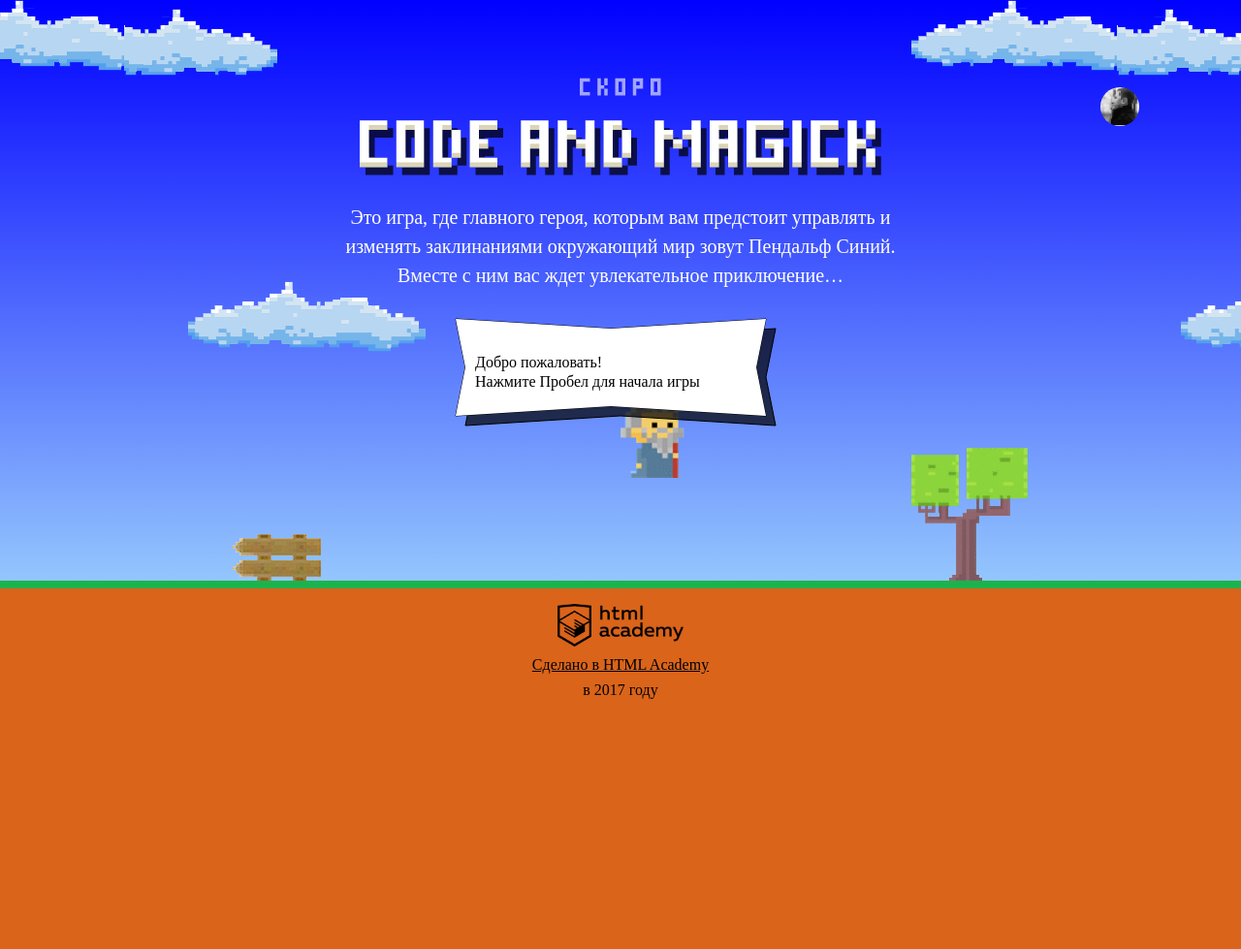
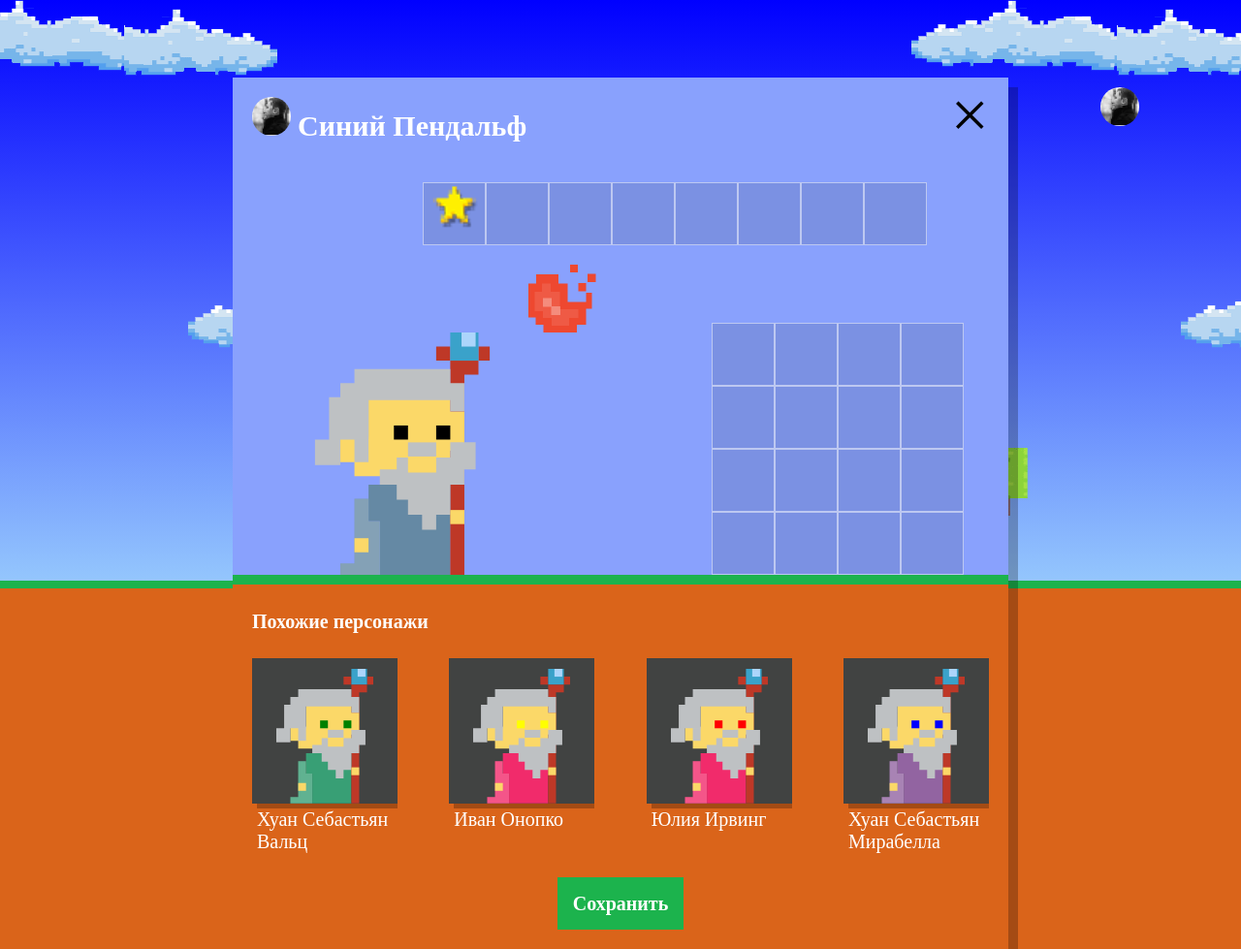
Before and after one commit to chuchi666/692341-code-and-magick, a website: page index.html in a window 1280 px wide. Shown: the whole page at 97% size. Before the commit the page ends 800 px from the top, so only its background shows below. Drawn offline with Linux system fonts and the light colour scheme; a web font is replaced by a local one.

Commit message:
module3-task1: random wizards generation implemented

```diff
--- a/index.html
+++ b/index.html
@@ -202,6 +202,7 @@
 </script>
 <script src="js/stat.js"></script>
 <script src="js/game.js"></script>
+<script src='js/setup.js'></script>
 
 </body>
 </html>
--- /dev/null
+++ b/js/setup.js
@@ -0,0 +1,60 @@
+'use strict';
+
+var userDialog = document.querySelector('.setup');
+userDialog.classList.remove('hidden');
+
+var FIRST_NAME = ['Иван', 'Хуан Себастьян', 'Мария', 'Кристоф', 'Виктор', 'Юлия', 'Люпита', 'Вашингтон'];
+var SECOND_NAME = ['да Марья', 'Верон', 'Мирабелла', 'Вальц', 'Онопко', 'Топольницкая', 'Нионго', 'Ирвинг'];
+
+var COAT_COLOR = ['rgb(101, 137, 164)', 'rgb(241, 43, 107)', 'rgb(146, 100, 161)', 'rgb(56, 159, 117)', 'rgb(215, 210, 55)', 'rgb(0, 0, 0)'];
+var EYES_COLOR = ['black', 'red', 'blue', 'yellow', 'green'];
+
+var getRandElement = function (arr) {
+  return arr[Math.round((arr.length - 1) * Math.random())];
+};
+
+var getRandName = function () {
+  return getRandElement(FIRST_NAME) + ' ' + getRandElement(SECOND_NAME);
+};
+
+var getRandomWizard = function () {
+  var wizard = {
+    name: getRandName(),
+    coatColor: getRandElement(COAT_COLOR),
+    eyesColor: getRandElement(EYES_COLOR)
+  };
+  return wizard;
+};
+
+var getWizards = function (amount) {
+  var wizards = [];
+  for (var i = 0; i < amount; i++) {
+    wizards[i] = getRandomWizard();
+  }
+  return wizards;
+};
+
+var similarListElement = userDialog.querySelector('.setup-similar-list');
+
+var similarWizardTemplate = document.querySelector('#similar-wizard-template')
+    .content
+    .querySelector('.setup-similar-item');
+
+var renderWizard = function (wizard) {
+  var wizardElement = similarWizardTemplate.cloneNode(true);
+
+  wizardElement.querySelector('.setup-similar-label').textContent = wizard.name;
+  wizardElement.querySelector('.wizard-coat').style.fill = wizard.coatColor;
+  wizardElement.querySelector('.wizard-eyes').style.fill = wizard.eyesColor;
+
+  return wizardElement;
+};
+
+var wizards = getWizards(4);
+var fragment = document.createDocumentFragment();
+for (var i = 0; i < wizards.length; i++) {
+  fragment.appendChild(renderWizard(wizards[i]));
+}
+similarListElement.appendChild(fragment);
+
+userDialog.querySelector('.setup-similar').classList.remove('hidden');
```
